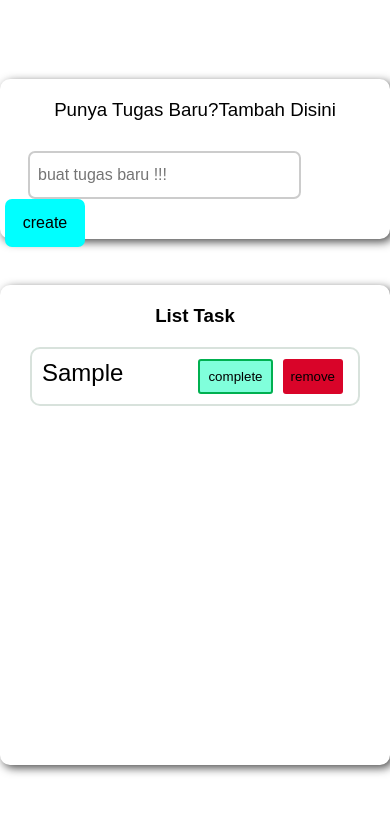
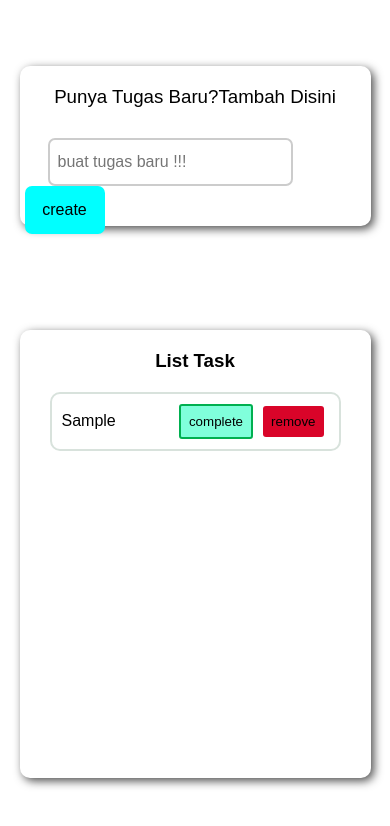
Before and after one commit to hlkgt/todo-list-sederhana, a plain HTML site: page index.html in a window 390 px wide. Both pictures are taken after typing "Sample" into the empty fields and a click on the button "create". Drawn offline with Linux system fonts and the light colour scheme.

Commit message:
make a responsive

```diff
--- a/assets/css/style.css
+++ b/assets/css/style.css
@@ -69,6 +69,7 @@ body {
 }
 .container .read-area ul li .task-list {
   display: flex;
+  align-items: center;
   padding: 10px;
   border: 2px solid #d8e2dc;
   border-radius: 10px;
@@ -105,7 +106,15 @@ body {
   .container {
     flex-wrap: wrap;
   }
+  .container .create-area {
+    width: 90%;
+  }
   .container .read-area {
-    margin-top: -7rem;
+    width: 90%;
+    height: 28rem;
+    margin-top: -1.8rem;
+  }
+  .container .read-area ul li .task-list p {
+    font-size: 1rem;
   }
 }
```
